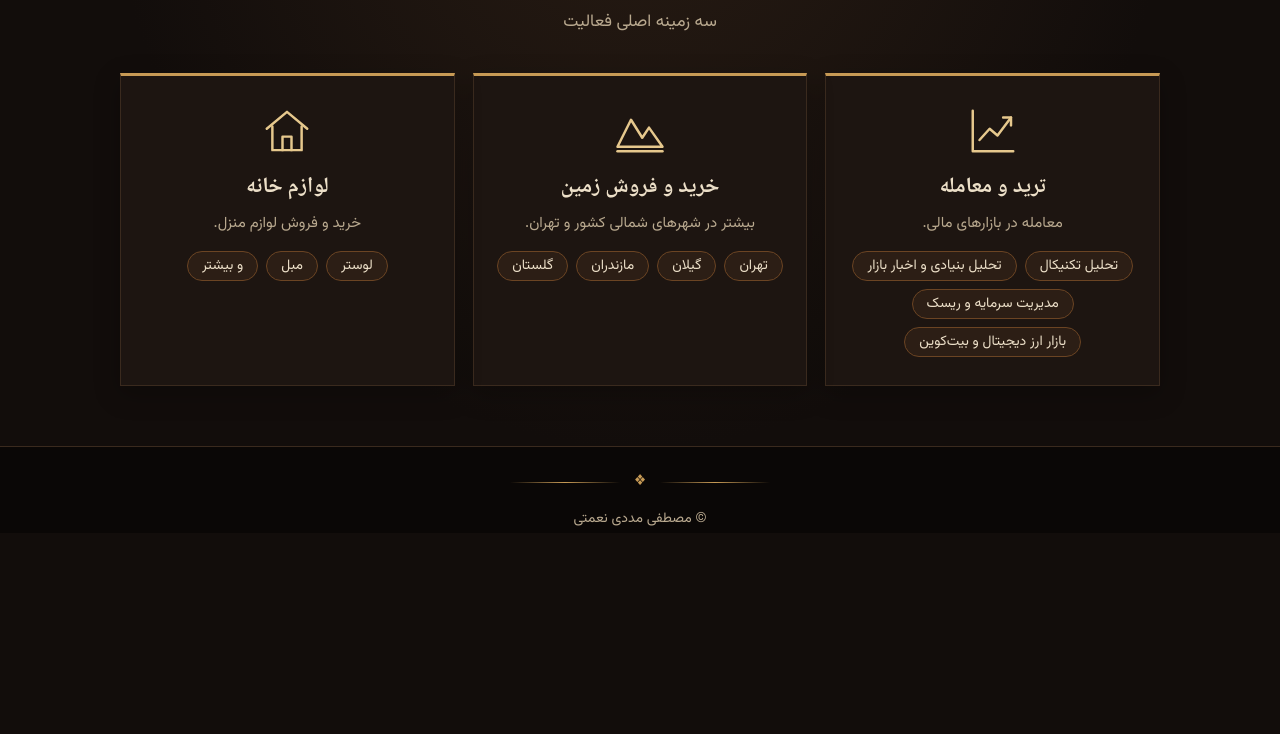
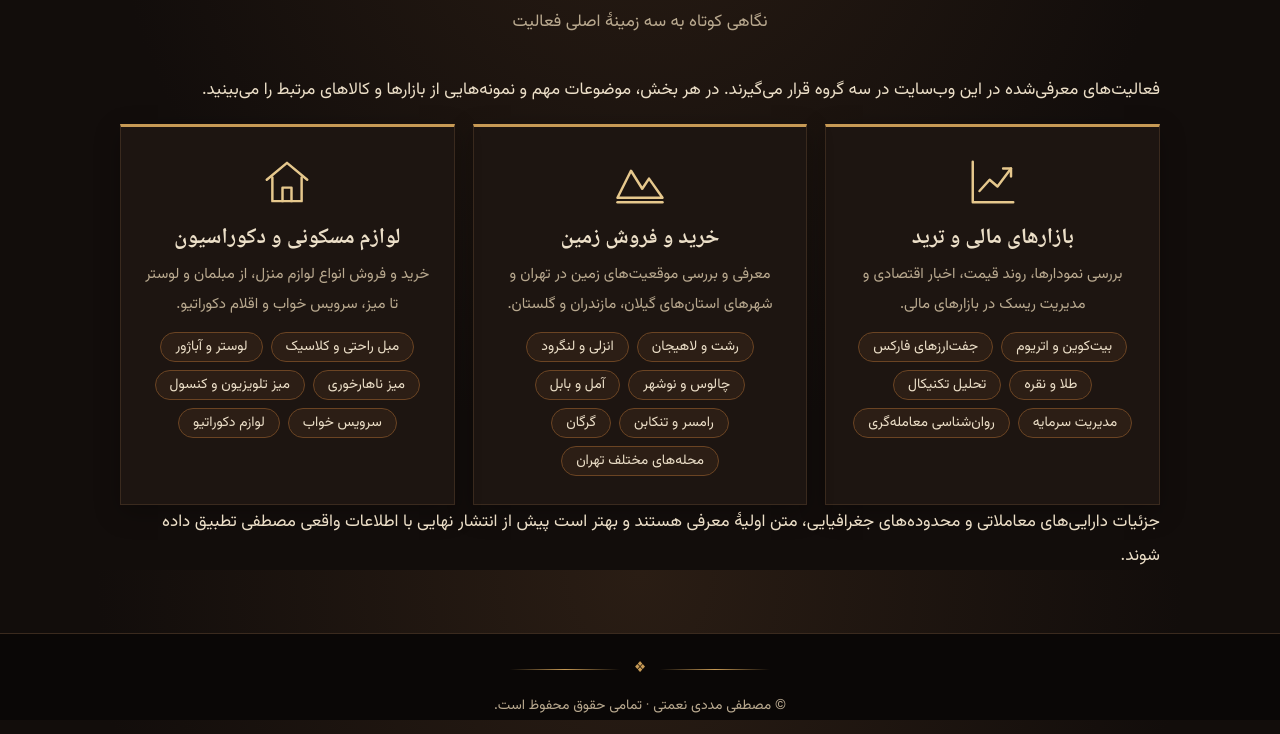
Before and after one commit to NMN-deb98/Mostafa-MN, a plain HTML site: page expertise/index.html in a window 1280 px wide. Shown: the part 230-964 px from the top of the page. Before the commit the page ends 800 px from the top, so only its background shows below. Drawn offline with Linux system fonts and the light colour scheme.

Commit message:
Improve Persian copy and expand site information

```diff
--- a/expertise/index.html
+++ b/expertise/index.html
@@ -1,16 +1,16 @@
 <!doctype html>
-<html lang="fa" dir="rtl"><head><meta charset="utf-8">
-<meta name="viewport" content="width=device-width,initial-scale=1">
-<title>تخصص‌ها | مصطفی مددی نعمتی</title>
-<meta name="description" content="مصطفی مددی نعمتی | ترید و معامله در بازارهای مالی، خرید و فروش زمین در شمال کشور و تهران، خرید و فروش لوازم خانه">
-<link rel="preconnect" href="https://fonts.googleapis.com"><link rel="preconnect" href="https://fonts.gstatic.com" crossorigin>
-<link href="https://fonts.googleapis.com/css2?family=Noto+Naskh+Arabic:wght@500;700&family=Vazirmatn:wght@400;500;700&display=swap" rel="stylesheet">
-<link rel="stylesheet" href="../style.css"></head>
-<body><header><div class="wrap bar"><a class="brand" href="../">مصطفی مددی نعمتی</a><nav><a href="../">خانه</a><a href="../about/">درباره من</a><a href="../expertise/" class=active>تخصص‌ها</a><a href="../portfolio/">نمونه‌کارها</a><a href="../contact/">تماس با من</a></nav></div></header>
-<main><div class="wrap pg"><div class="head"><h1>تخصص‌ها</h1><div class="divider"><span>❖</span></div><p class=sub>سه زمینه اصلی فعالیت</p></div>
+<html lang="fa" dir="rtl"><head><meta charset="utf-8"><meta name="viewport" content="width=device-width,initial-scale=1">
+<title>حوزه‌های فعالیت | مصطفی مددی نعمتی</title>
+<meta name="description" content="آشنایی با زمینه‌های فعالیت مصطفی مددی نعمتی در بازارهای مالی، خرید و فروش زمین و لوازم مسکونی.">
+<link rel="preconnect" href="https://fonts.googleapis.com"><link rel="preconnect" href="https://fonts.gstatic.com" crossorigin><link href="https://fonts.googleapis.com/css2?family=Noto+Naskh+Arabic:wght@500;700&family=Vazirmatn:wght@400;500;700&display=swap" rel="stylesheet"><link rel="stylesheet" href="../style.css"></head>
+<body><header><div class="wrap bar"><a class="brand" href="../">مصطفی مددی نعمتی</a><nav aria-label="منوی اصلی"><a href="../">خانه</a><a href="../about/">درباره من</a><a href="../expertise/" class="active">حوزه‌های فعالیت</a><a href="../portfolio/">نمونه‌کارها</a><a href="../contact/">تماس با من</a></nav></div></header>
+<main><div class="wrap pg"><div class="head"><h1>حوزه‌های فعالیت</h1><div class="divider"><span>❖</span></div><p class="sub">نگاهی کوتاه به سه زمینهٔ اصلی فعالیت</p></div>
+<p class="landing-intro">فعالیت‌های معرفی‌شده در این وب‌سایت در سه گروه قرار می‌گیرند. در هر بخش، موضوعات مهم و نمونه‌هایی از بازارها و کالاهای مرتبط را می‌بینید.</p>
 <div class="cards">
-<article class="card reveal"><div class="ic"><svg viewBox="0 0 48 48" fill="none" stroke="currentColor" stroke-width="2.2" stroke-linecap="round" stroke-linejoin="round"><path d="M6 6v36h36"/><path d="M12 32l9-10 7 6 12-16"/><path d="M33 12h7v7"/></svg></div><h2>ترید و معامله</h2><p>معامله در بازارهای مالی.</p><ul class="tags"><li>تحلیل تکنیکال</li><li>تحلیل بنیادی و اخبار بازار</li><li>مدیریت سرمایه و ریسک</li><li>بازار ارز دیجیتال و بیت‌کوین</li></ul></article>
-<article class="card reveal"><div class="ic"><svg viewBox="0 0 48 48" fill="none" stroke="currentColor" stroke-width="2.2" stroke-linecap="round" stroke-linejoin="round"><path d="M4 38l12-24 10 16 6-9 12 17z"/><path d="M4 42h40"/></svg></div><h2>خرید و فروش زمین</h2><p>بیشتر در شهرهای شمالی کشور و تهران.</p><ul class="tags"><li>تهران</li><li>گیلان</li><li>مازندران</li><li>گلستان</li></ul></article>
-<article class="card reveal"><div class="ic"><svg viewBox="0 0 48 48" fill="none" stroke="currentColor" stroke-width="2.2" stroke-linecap="round" stroke-linejoin="round"><path d="M6 22L24 7l18 15"/><path d="M11 20v21h26V20"/><path d="M20 41V29h8v12"/></svg></div><h2>لوازم خانه</h2><p>خرید و فروش لوازم منزل.</p><ul class="tags"><li>لوستر</li><li>مبل</li><li>و بیشتر</li></ul></article></div></div></main>
-<footer><div class="wrap"><div class="divider"><span>❖</span></div><p>© مصطفی مددی نعمتی</p></div></footer>
-<script src="../script.js"></script></body></html>
+<article class="card reveal"><div class="ic"><svg viewBox="0 0 48 48" fill="none" stroke="currentColor" stroke-width="2.2" stroke-linecap="round" stroke-linejoin="round"><path d="M6 6v36h36"/><path d="M12 32l9-10 7 6 12-16"/><path d="M33 12h7v7"/></svg></div><h2>بازارهای مالی و ترید</h2><p>بررسی نمودارها، روند قیمت، اخبار اقتصادی و مدیریت ریسک در بازارهای مالی.</p><ul class="tags"><li>بیت‌کوین و اتریوم</li><li>جفت‌ارزهای فارکس</li><li>طلا و نقره</li><li>تحلیل تکنیکال</li><li>مدیریت سرمایه</li><li>روان‌شناسی معامله‌گری</li></ul></article>
+<article class="card reveal"><div class="ic"><svg viewBox="0 0 48 48" fill="none" stroke="currentColor" stroke-width="2.2" stroke-linecap="round" stroke-linejoin="round"><path d="M4 38l12-24 10 16 6-9 12 17z"/><path d="M4 42h40"/></svg></div><h2>خرید و فروش زمین</h2><p>معرفی و بررسی موقعیت‌های زمین در تهران و شهرهای استان‌های گیلان، مازندران و گلستان.</p><ul class="tags"><li>رشت و لاهیجان</li><li>انزلی و لنگرود</li><li>چالوس و نوشهر</li><li>آمل و بابل</li><li>رامسر و تنکابن</li><li>گرگان</li><li>محله‌های مختلف تهران</li></ul></article>
+<article class="card reveal"><div class="ic"><svg viewBox="0 0 48 48" fill="none" stroke="currentColor" stroke-width="2.2" stroke-linecap="round" stroke-linejoin="round"><path d="M6 22L24 7l18 15"/><path d="M11 20v21h26V20"/><path d="M20 41V29h8v12"/></svg></div><h2>لوازم مسکونی و دکوراسیون</h2><p>خرید و فروش انواع لوازم منزل، از مبلمان و لوستر تا میز، سرویس خواب و اقلام دکوراتیو.</p><ul class="tags"><li>مبل راحتی و کلاسیک</li><li>لوستر و آباژور</li><li>میز ناهارخوری</li><li>میز تلویزیون و کنسول</li><li>سرویس خواب</li><li>لوازم دکوراتیو</li></ul></article>
+</div>
+<div class="about-note">جزئیات دارایی‌های معاملاتی و محدوده‌های جغرافیایی، متن اولیهٔ معرفی هستند و بهتر است پیش از انتشار نهایی با اطلاعات واقعی مصطفی تطبیق داده شوند.</div>
+</div></main>
+<footer><div class="wrap"><div class="divider"><span>❖</span></div><p>© مصطفی مددی نعمتی · تمامی حقوق محفوظ است.</p></div></footer><script src="../script.js"></script></body></html>
```
